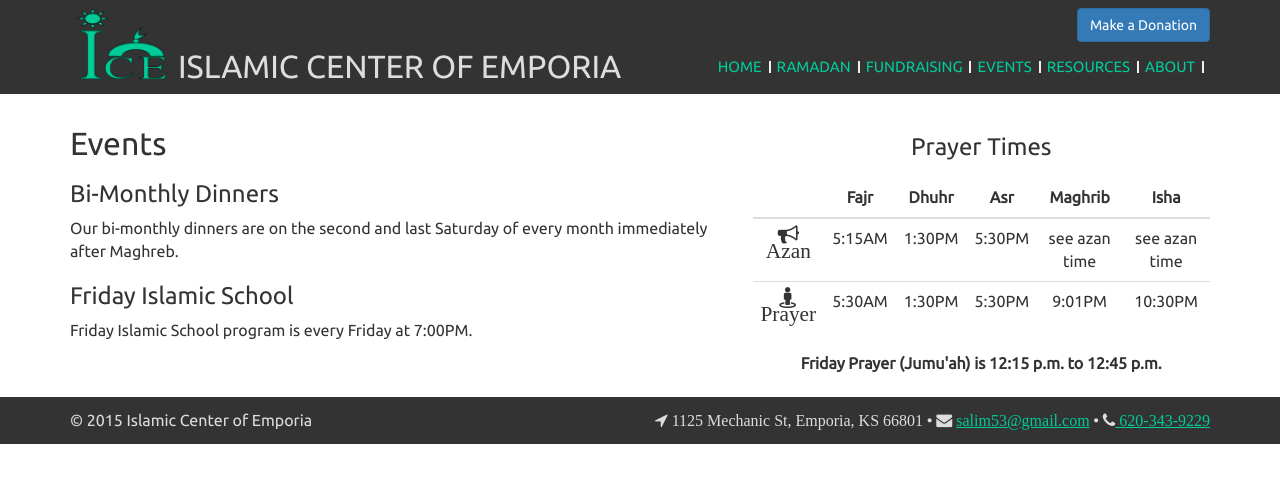
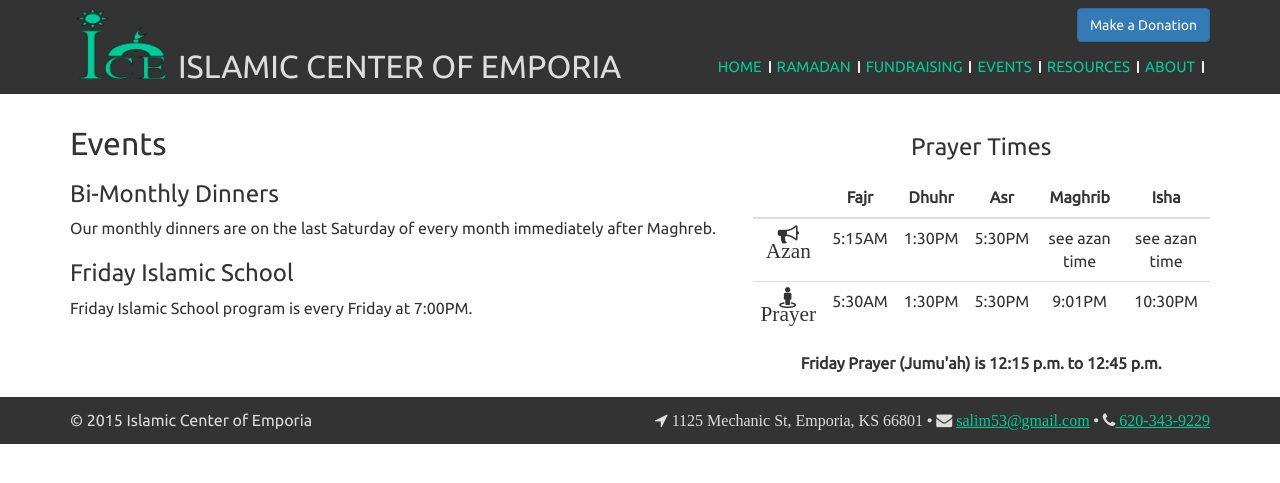
Before and after one commit to fourfridays/fourfridays.github.io, a Jekyll site: the page built from 4-events.md, in a window 1280 px wide. Shown: the top 483 px of the page. Built offline with Jekyll 4.4.1, drawn with Linux system fonts in a browser that asks for light colours; nearby versions of some CDN libraries; some web fonts are replaced.

Commit message:
Update 4-events.md

```diff
--- a/4-events.md
+++ b/4-events.md
@@ -5,7 +5,7 @@
 ---
 
 ###Bi-Monthly Dinners
-Our bi-monthly dinners are on the second and last Saturday of every month immediately after Maghreb.
+Our monthly dinners are on the last Saturday of every month immediately after Maghreb.
 
 ###Friday Islamic School
 Friday Islamic School program is every Friday at 7:00PM.
```
